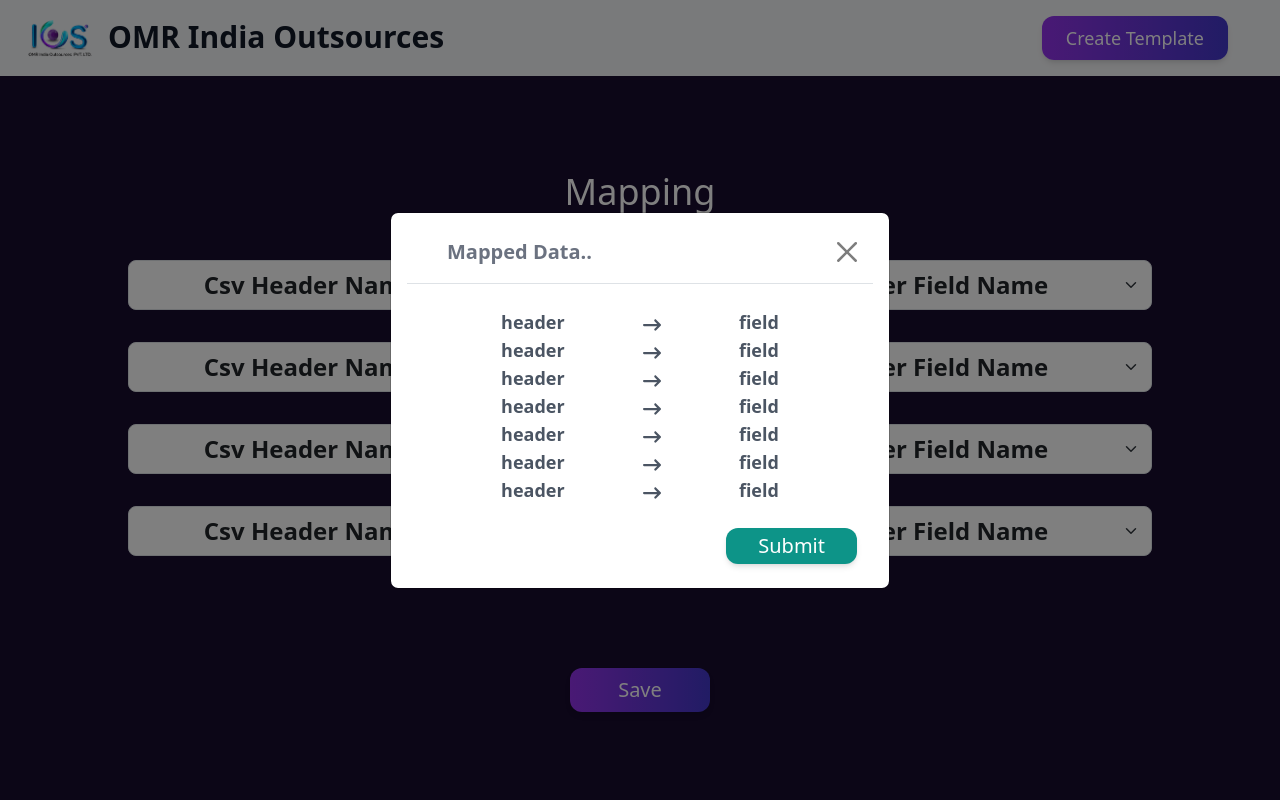
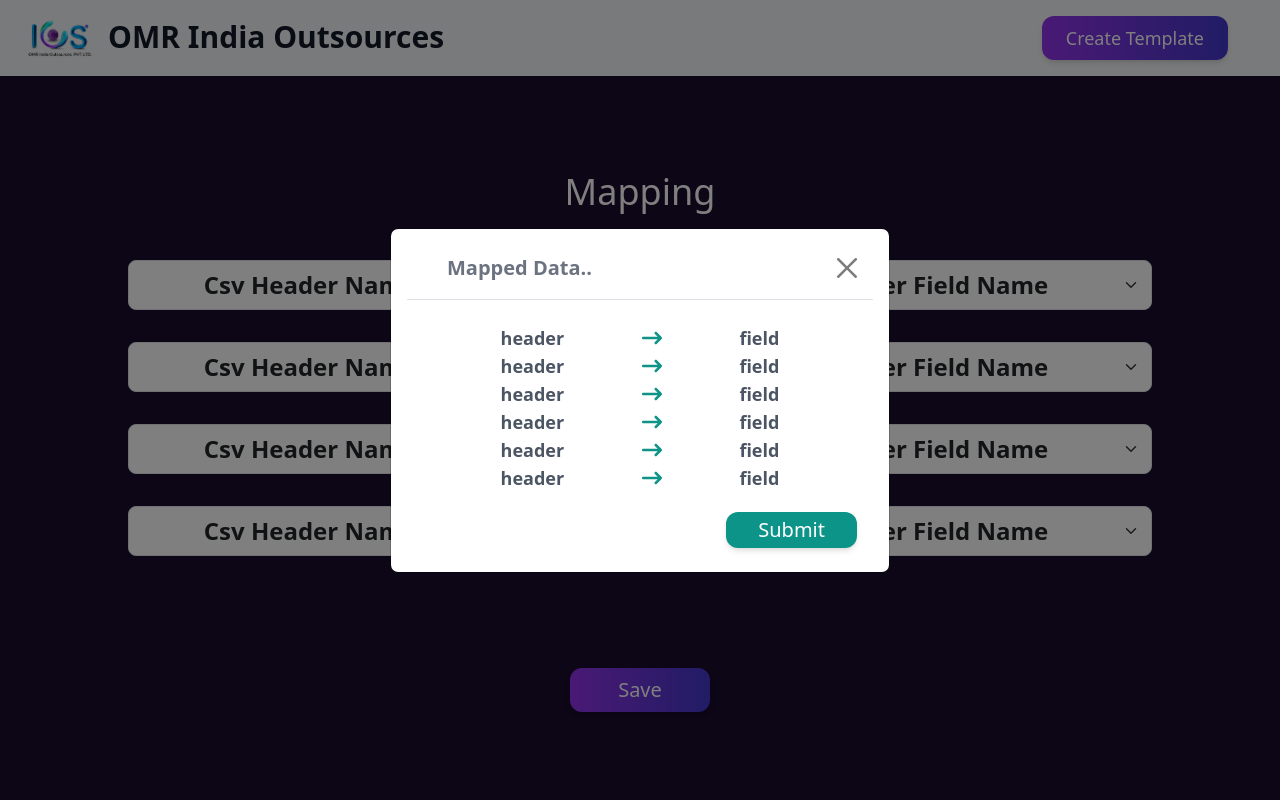
Before and after one commit to Jaygupta23/ImageCropper, a React (Create React App) app: page /mapping in a window 1280 px wide. Both pictures are taken after a click on the label "Save". Shown: the top 800 px of the page. Built offline with nearby package versions, Linux system fonts and the light colour scheme.

Commit message:
popup for showing mapped data

```diff
--- a/src/components/Mapping/Mapping.js
+++ b/src/components/Mapping/Mapping.js
@@ -132,38 +132,42 @@ const Mapping = () => {
                   // onClick={() => setSelection("")}
                 ></button>
               </div>
-              <div className="modal-body text-lg text-gray-600 font-semibold my-2">
+              <div className="modal-body text-lg text-gray-600 font-semibold my-2 overflow-y-auto h-[180px]">
                 <p className="flex justify-evenly">
                   {" "}
-                  header <FaArrowRightLong className="mt-2" /> field
+                  header{" "}
+                  <FaArrowRightLong className="mt-1 fs-5 text-teal-600" /> field
                 </p>
                 <p className="flex justify-evenly">
                   {" "}
-                  header <FaArrowRightLong className="mt-2" /> field
+                  header{" "}
+                  <FaArrowRightLong className="mt-1 fs-5 text-teal-600" /> field
                 </p>
                 <p className="flex justify-evenly">
                   {" "}
-                  header <FaArrowRightLong className="mt-2" /> field
+                  header{" "}
+                  <FaArrowRightLong className="mt-1 fs-5 text-teal-600" /> field
                 </p>
                 <p className="flex justify-evenly">
                   {" "}
-                  header <FaArrowRightLong className="mt-2" /> field
+                  header{" "}
+                  <FaArrowRightLong className="mt-1 fs-5 text-teal-600" /> field
                 </p>
                 <p className="flex justify-evenly">
                   {" "}
-                  header <FaArrowRightLong className="mt-2" /> field
+                  header{" "}
+                  <FaArrowRightLong className="mt-1 fs-5 text-teal-600" /> field
                 </p>
                 <p className="flex justify-evenly">
                   {" "}
-                  header <FaArrowRightLong className="mt-2" /> field
+                  header{" "}
+                  <FaArrowRightLong className="mt-1 fs-5 text-teal-600" /> field
                 </p>
-                <p className="flex justify-evenly">
-                  {" "}
-                  header <FaArrowRightLong className="mt-2" /> field
-                </p>
+
+
               </div>
               <label
-                className=" font-medium mb-3 ms-auto me-3 text-white bg-teal-600 hover:bg-teal-500 rounded-xl
+                className=" font-medium my-3 ms-auto me-3 text-white bg-teal-600 hover:bg-teal-500 rounded-xl
                 shadow-md cursor-pointer select-none text-xl px-8 py-1 hover:shadow-xl active:shadow-md"
               >
                 <span>Submit</span>
```
